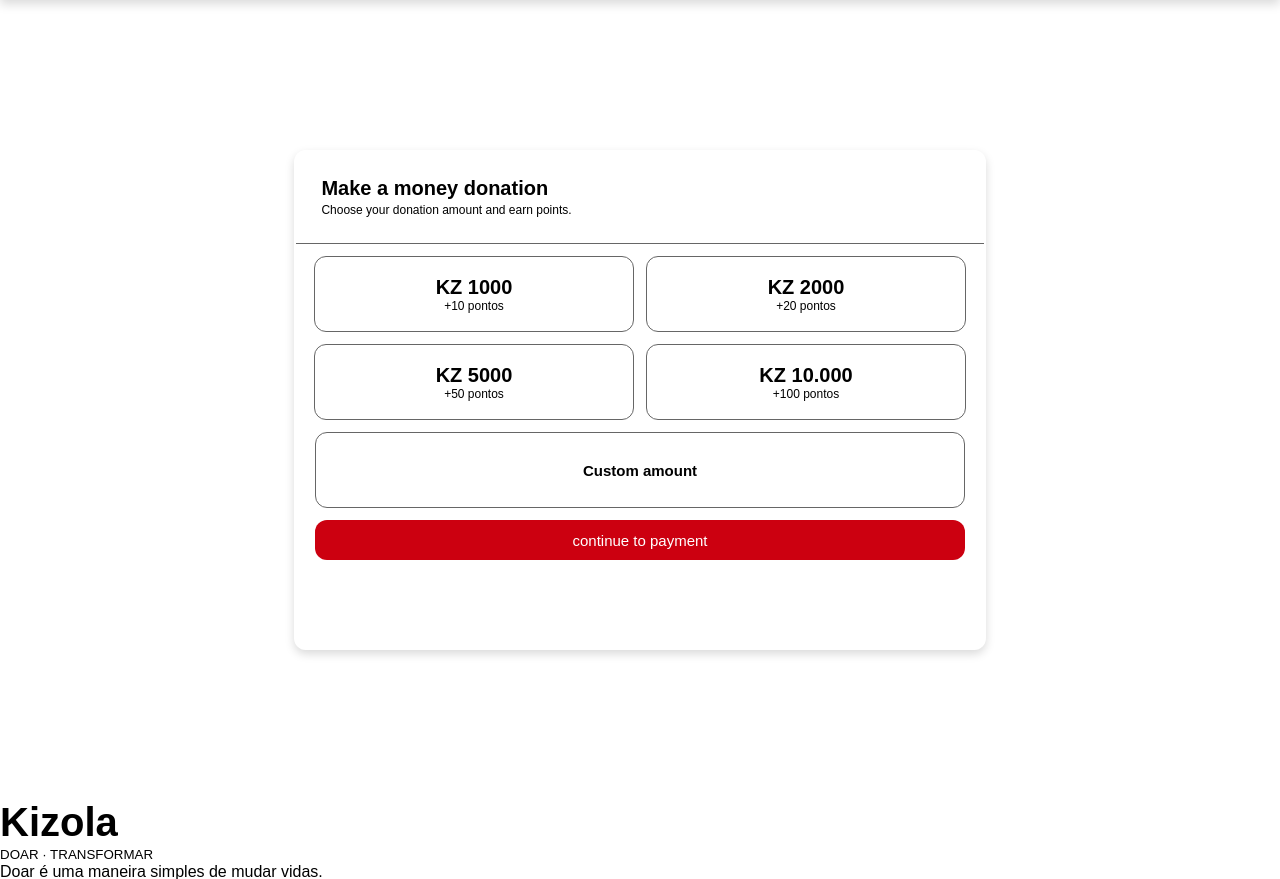
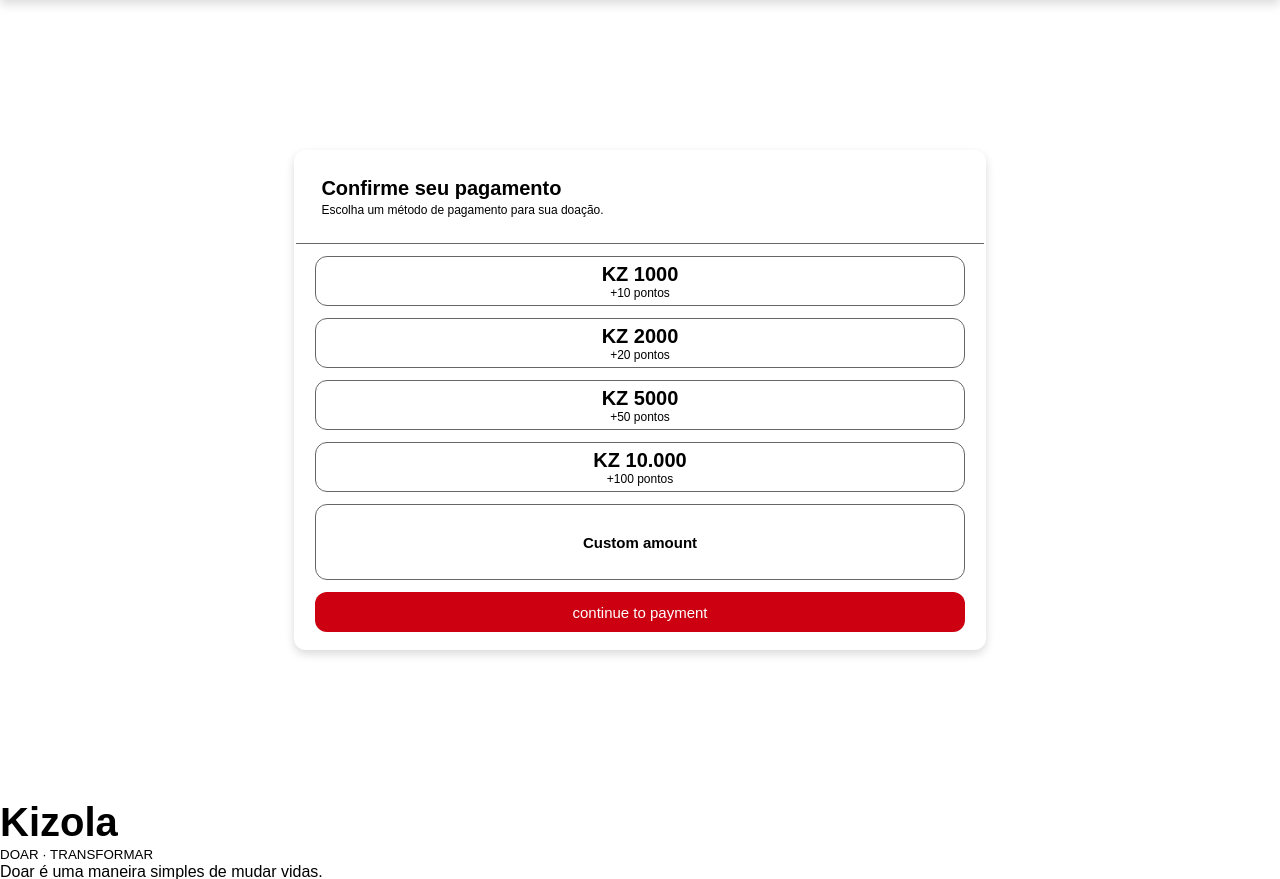
Before and after one commit to paulocorteisao/KIZOLA, a PHP site: page /pages/confirmar-pagamento.php in a window 1280 px wide. Shown: the part 65-944 px from the top of the page. Run offline with PHP 8.4, Linux system fonts and the light colour scheme.

Commit message:
add alteracoes na tela de pagamento

```diff
--- a/Front-end/pages/confirmar-pagamento.php
+++ b/Front-end/pages/confirmar-pagamento.php
@@ -31,8 +31,8 @@
 
     <div class="card-doacoes-f">
         <div class="explication">
-            <h1>Make a money donation</h1>
-            <span>Choose your donation amount and earn points.</span>
+            <h1>Confirme seu pagamento</h1>
+            <span>Escolha um método de pagamento para sua doação.</span>
         </div>
 
       <div class="valores-mae">
--- a/Front-end/styles/confirmar-pagamento.css
+++ b/Front-end/styles/confirmar-pagamento.css
@@ -15,6 +15,7 @@
 }
 .valores{
     display: flex;
+    flex-direction: column;
     gap: 12px;
 }
 .valores-mae{
@@ -26,8 +27,8 @@
     margin-top: 12px;
 }
 .valor-1{
-    width: 320px;
-    height: 76px;
+    width: 650px;
+    height: 50px;
     border: solid 1px #666666;
     display: flex;
     flex-direction: column;
```
